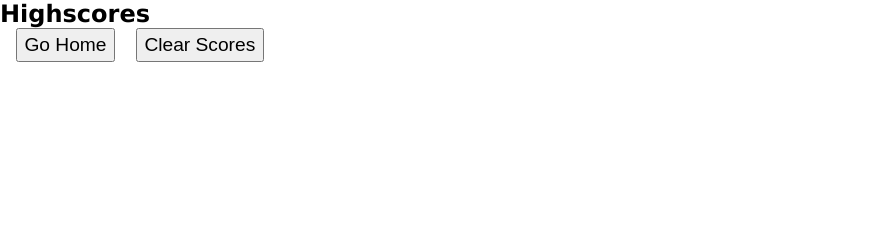
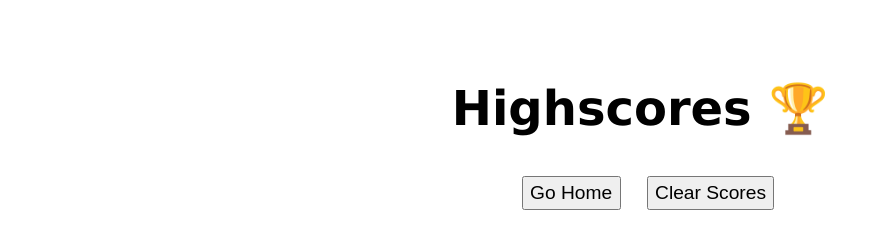
Before and after one commit to pljon/Code-Quiz, a plain HTML site: page highscores.html in a window 1280 px wide. Shown: the whole page, without its empty margins (0-886 px from the left). Drawn offline with Linux system fonts and the light colour scheme.

Commit message:
updated highscores page and javascript code to sort scores

```diff
--- a/assets/js/highscores.js
+++ b/assets/js/highscores.js
@@ -7,10 +7,11 @@ function getFromLocalStorage() {
 var currentlyInStorage = getFromLocalStorage();
 var html=``;
 for (var i=0; i<currentlyInStorage.length; i++) {
-    //TEMPLATE LITERAL---understand these cause concatenation sucksssss
+    // Sort highscores in local storage from high to low
+    currentlyInStorage.sort((a, b) => b.score - a.score)
     var $li = `<li>${currentlyInStorage[i].initials} : ${currentlyInStorage[i].score} </li>`;
-    // see concatenation stinks
-    // var li = "<li>"+ currentlyInStorage[i].initials + " : " + currentlyInStorage[i].score + "</li>"
+
     html+=$li;
 };
+
 $scoreList.innerHTML = html;
--- a/assets/js/script.js
+++ b/assets/js/script.js
@@ -138,11 +138,12 @@ function setElementInLocalStorage(elementToAdd) {
 
 function submitLatestScore(event) {
     event.preventDefault();
-    console.log('button works')
+
     var initials = document.getElementById('initials').value;
     var newScoreToSubmit = {
         initials: initials, score: secondsLeft
     }
+
     setElementInLocalStorage(newScoreToSubmit);
     window.location.href='./highscores.html'
 }
--- a/assets/style/style.css
+++ b/assets/style/style.css
@@ -94,3 +94,12 @@ li {
     margin-left: 1.25vw;
     padding: 0.5vh 0.5vw 0.5vh 0.5vw;
 }
+
+.highscores {
+    margin-top: 10vh;
+    font-size: 2rem;
+}
+
+#score-list {
+    margin: 4vh 0;
+}
--- a/highscores.html
+++ b/highscores.html
@@ -9,16 +9,16 @@
 </head>
 
 <body>
-    <section>
+    <main>
         <div class="highscores">
-            <h2 id="title-hs">Highscores</h2>
+            <h2 id="title-hs">Highscores 🏆</h2>
                 <ol id="score-list">
 
                 </ol>
                 <a href="./index.html"><button id="go-home">Go Home</button></a>
                 <button id="clear-scores">Clear Scores</button>
         </div>
-    </section>
+    </main>
 
 <script src="./assets/js/highscores.js"></script>
 </body>
```
